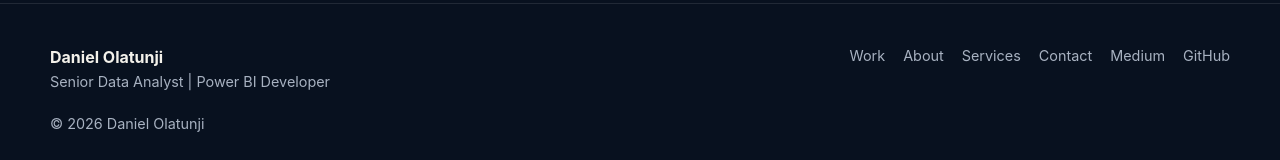
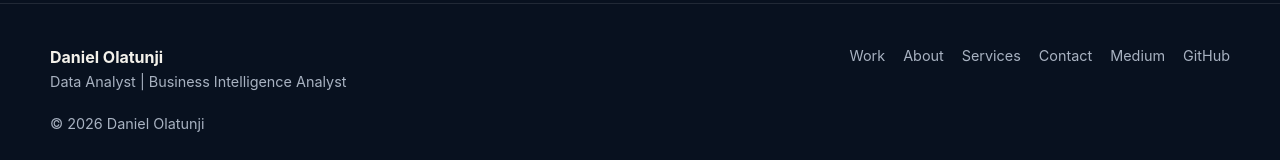
Before and after one commit to oreoluwadaniel/daniel-olatunji-portfolio, a Next.js app: page / in a window 1280 px wide. Shown: the part 6152-6312 px from the top of the page. Built offline with nearby package versions, Linux system fonts and the light colour scheme.

Commit message:
Align footer title with portfolio positioning

```diff
--- a/components/Footer.tsx
+++ b/components/Footer.tsx
@@ -6,7 +6,7 @@ export default function Footer() {
       <div className="container footer-grid">
         <div>
           <strong>Daniel Olatunji</strong>
-          <p className="small">Senior Data Analyst | Power BI Developer</p>
+          <p className="small">Data Analyst | Business Intelligence Analyst</p>
           <p className="small">© 2026 Daniel Olatunji</p>
         </div>
         <div className="footer-links">
```
